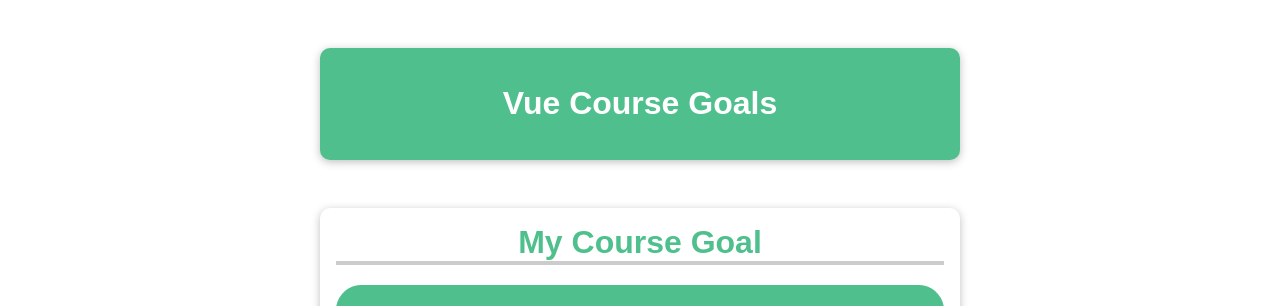
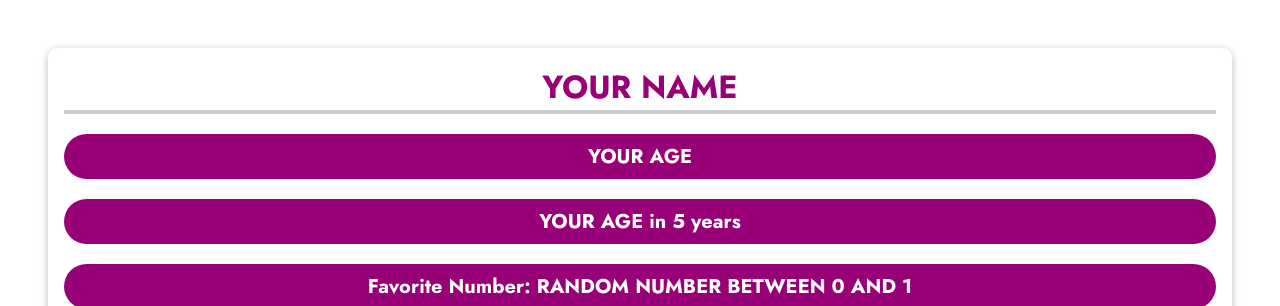
Before and after one commit to Vangoda/VueJS-practice, a PHP site: page / in a window 1280 px wide. Shown: the top 306 px of the page. Run offline with PHP 8.4, Linux system fonts and the light colour scheme.

Commit message:
Setup task files

```diff
--- a/assets/dist/css/style.min.css
+++ b/assets/dist/css/style.min.css
@@ -1,2 +1,2 @@
-*{box-sizing:border-box}html{font-family:"Jost",sans-serif}body{margin:0}header{box-shadow:0 2px 8px rgba(0,0,0,.26);margin:3rem auto;border-radius:10px;padding:1rem;background-color:#4fc08d;color:#fff;text-align:center;width:90%;max-width:40rem}#user-goal{box-shadow:0 2px 8px rgba(0,0,0,.26);margin:3rem auto;border-radius:10px;padding:1rem;text-align:center;width:90%;max-width:40rem}#user-goal h2{font-size:2rem;border-bottom:4px solid #ccc;color:#4fc08d;margin:0 0 1rem 0}#user-goal p{font-size:1.25rem;font-weight:bold;border:1px solid #4fc08d;background-color:#4fc08d;color:#fff;padding:.5rem;border-radius:25px}#user-goal input{font:inherit;border:1px solid #ccc}#user-goal input:focus{outline:none;border-color:#1b995e;background-color:#d7fdeb}#user-goal button{font:inherit;cursor:pointer;border:1px solid #f07;background-color:#f07;color:#fff;padding:.05rem 1rem;box-shadow:1px 1px 2px rgba(0,0,0,.26)}#user-goal button:hover,#user-goal button:active{background-color:#ec3169;border-color:#ec3169;box-shadow:1px 1px 4px rgba(0,0,0,.26)}
+*{box-sizing:border-box}html{font-family:"Jost",sans-serif}body{margin:0}section{box-shadow:0 2px 8px rgba(0,0,0,.26);margin:3rem;border-radius:10px;padding:1rem;text-align:center}h2{font-size:2rem;border-bottom:4px solid #ccc;color:#970076;margin:0 0 1rem 0}p{font-size:1.25rem;font-weight:bold;background-color:#970076;padding:.5rem;color:#fff;border-radius:25px}input{font:inherit;border:1px solid #ccc}input:focus{outline:none;border-color:#1b995e;background-color:#d7fdeb}button{font:inherit;cursor:pointer;border:1px solid #f07;background-color:#f07;color:#fff;padding:.05rem 1rem;box-shadow:1px 1px 2px rgba(0,0,0,.26)}button:hover,button:active{background-color:#ec3169;border-color:#ec3169;box-shadow:1px 1px 4px rgba(0,0,0,.26)}
 /*# sourceMappingURL=style.min.css.map */
--- a/assets/src/scss/style.scss
+++ b/assets/src/scss/style.scss
@@ -10,57 +10,42 @@ body {
   margin: 0;
 }
 
-header {
+section {
   box-shadow: 0 2px 8px rgba(0, 0, 0, 0.26);
-  margin: 3rem auto;
-  border-radius: 10px;
-  padding: 1rem;
-  background-color: #4fc08d;
-  color: white;
-  text-align: center;
-  width: 90%;
-  max-width: 40rem;
-}
-
-#user-goal {
-  box-shadow: 0 2px 8px rgba(0, 0, 0, 0.26);
-  margin: 3rem auto;
+  margin: 3rem;
   border-radius: 10px;
   padding: 1rem;
   text-align: center;
-  width: 90%;
-  max-width: 40rem;
 }
 
-#user-goal h2 {
+h2 {
   font-size: 2rem;
   border-bottom: 4px solid #ccc;
-  color: #4fc08d;
+  color: #970076;
   margin: 0 0 1rem 0;
 }
 
-#user-goal p {
+p {
   font-size: 1.25rem;
   font-weight: bold;
-  border: 1px solid #4fc08d;
-  background-color: #4fc08d;
+  background-color: #970076;
+  padding: 0.5rem;
   color: white;
-  padding: 0.5rem;
   border-radius: 25px;
 }
 
-#user-goal input {
+input {
   font: inherit;
   border: 1px solid #ccc;
 }
 
-#user-goal input:focus {
+input:focus {
   outline: none;
   border-color: #1b995e;
   background-color: #d7fdeb;
 }
 
-#user-goal button {
+button {
   font: inherit;
   cursor: pointer;
   border: 1px solid #ff0077;
@@ -70,8 +55,8 @@ header {
   box-shadow: 1px 1px 2px rgba(0, 0, 0, 0.26);
 }
 
-#user-goal button:hover,
-#user-goal button:active {
+button:hover,
+button:active {
   background-color: #ec3169;
   border-color: #ec3169;
   box-shadow: 1px 1px 4px rgba(0, 0, 0, 0.26);
--- a/index.php
+++ b/index.php
@@ -14,20 +14,27 @@
   <script async src="http://course.vuejs:8000/browser-sync/browser-sync-client.js"></script>
 
   <!-- Styles -->
+  <link href="https://fonts.googleapis.com/css2?family=Jost:wght@400;700&display=swap" rel="stylesheet" />
   <link rel="stylesheet" href="assets/dist/css/style.min.css">
 </head>
 
 <body>
-  <header>
-    <h1>Vue Course Goals</h1>
-  </header>
-  <section id="user-goal">
-    <h2>My Course Goal</h2>
-    <p v-html="outputGoal()"></p>
-    <p>{{outputGoal()}}</p>
-    <p>Learn more <a v-bind:href="vueLink">about Vue</a></p>
+  <section id="assignment">
+    <!-- 1) Output your name -->
+    <h2>YOUR NAME</h2>
+    <!-- 2) Output your age -->
+    <p>YOUR AGE</p>
+    <!-- 3) Output your age + 5 -->
+    <p>YOUR AGE in 5 years</p>
+    <!-- 4) Output a random number (0 to 1) -->
+    <p>Favorite Number: RANDOM NUMBER BETWEEN 0 AND 1</p>
+    <div>
+      <!-- 5) Display some image you found via Google -->
+      <img src="SOME IMAGE URL" />
+    </div>
+    <!-- 6) Prepopulate the input field with your name via the "value" attribute -->
+    <input type="text" />
   </section>
-
 </body>
 
 </html>
```
Also changed, not shown: 1 other file.
